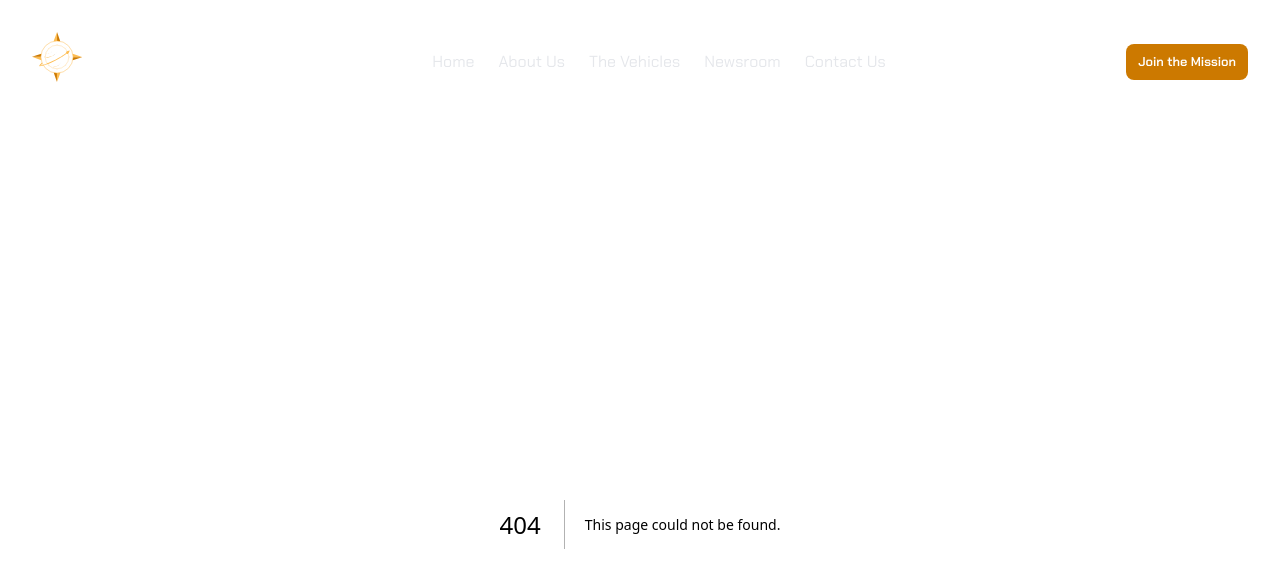
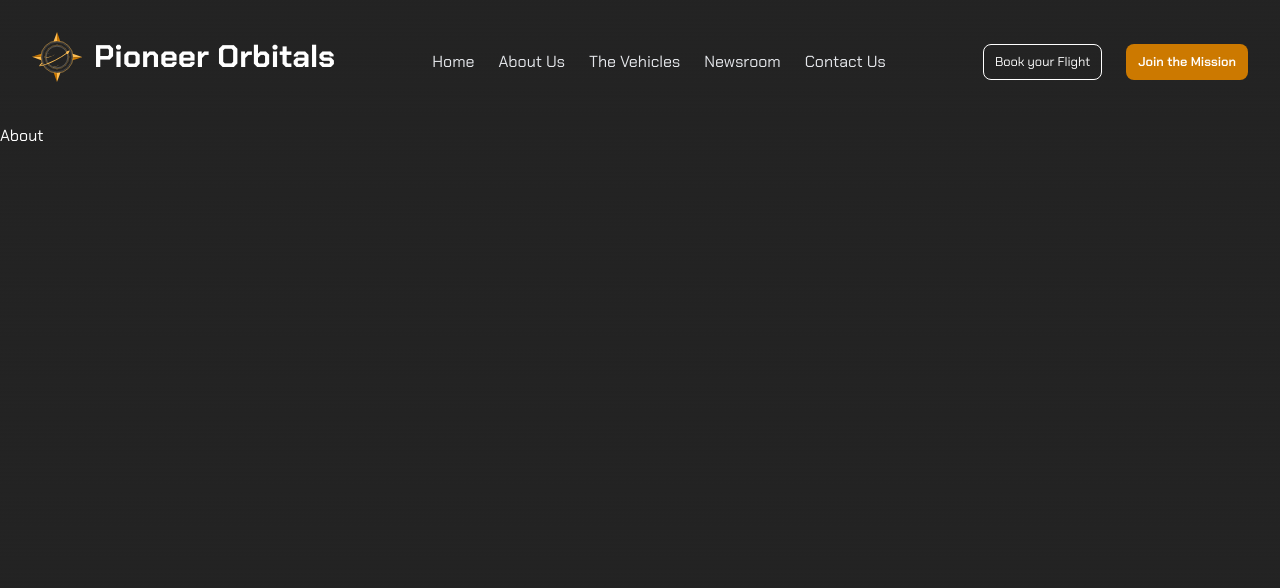
Before and after one commit to aryamanrtunjay/Pioneer-Orbitals-Website, a Next.js app in the folder pioneer-orbitals/: page /about in a window 1280 px wide. Before the commit this address had no page. Shown: the top 588 px of the page. Built offline with nearby package versions, Linux system fonts and the light colour scheme.

Commit message:
Added in development

```diff
--- a/pioneer-orbitals/package.json
+++ b/pioneer-orbitals/package.json
@@ -16,7 +16,8 @@
     "next": "14.2.5",
     "react": "^18",
     "react-dom": "^18",
-    "react-icons": "^5.3.0"
+    "react-icons": "^5.3.0",
+    "react-scroll-parallax": "^3.4.5"
   },
   "devDependencies": {
     "eslint": "^8",
--- /dev/null
+++ b/pioneer-orbitals/src/app/about/page.jsx
@@ -0,0 +1,7 @@
+import React from 'react'
+
+export default function page() {
+  return (
+    <div>About</div>
+  )
+}
--- a/pioneer-orbitals/src/app/page.js
+++ b/pioneer-orbitals/src/app/page.js
@@ -1,10 +1,12 @@
 import Image from "next/image";
 import Hero from "@/components/Home_Page/Hero";
+import Mission from "@/components/Home_Page/Mission";
 
 export default function Home() {
   return (
     <main>
-      <Hero />
+      <Hero/>
+      <Mission />
     </main>
   );
 }
--- a/pioneer-orbitals/src/components/Header/Header.jsx
+++ b/pioneer-orbitals/src/components/Header/Header.jsx
@@ -27,7 +27,7 @@ export default function Header() {
   const [hoverIndex, setHoverIndex] = useState(null);
 
   return (
-    <header>
+    <header className="mb-0">
       <nav>
         <Container className="relative z-50 flex justify-between py-8">
           <div className="relative z-10">
--- a/pioneer-orbitals/src/components/Header/NavLinks.jsx
+++ b/pioneer-orbitals/src/components/Header/NavLinks.jsx
@@ -13,7 +13,7 @@ export default function NavLinks() {
             <Link
                 key={_id}
                 href={href}
-                className="relative -mx-3 -my-2 px-1 rounded-lg py-1 text-base
+                className="relative -mx-3 -my-2 px-1 rounded-lg py-2 text-base
                 text-gray-200 transition-colors"
                 onMouseEnter={() => setHoverIndex(_id)}
                 onMouseLeave={() => setHoverIndex(null)}
--- a/pioneer-orbitals/src/components/Home_Page/Hero.jsx
+++ b/pioneer-orbitals/src/components/Home_Page/Hero.jsx
@@ -5,6 +5,7 @@ import Image from 'next/image'
 import HeroImage from '@/images/HeroImage.png'
 import HeroImageMobile from '@/images/HeroImageMobile.jpg'
 import Button from '@/components/Button'
+import { ParallaxProvider } from 'react-scroll-parallax'
 
 export default function Hero() {
 
@@ -60,30 +61,32 @@ export default function Hero() {
 
   React.useEffect(() => {
     if(isDesktop) {
-      setStyle("relative flex flex-col mt-40 h-min items-center mx-5 gap-3")
+      setStyle("relative flex flex-col pt-40 h-[calc(1/729*100%)] items-center mx-5 gap-3")
     }
     else if(!isDesktop && orientation.substring(0, 9) === "landscape") {
-      setStyle("relative flex flex-col mt-10 h-min items-center mx-3 gap-3")
+      setStyle("relative flex flex-col pt-10 h-min items-center mx-3 gap-3")
     }
     else {
-      setStyle("relative flex flex-col mt-20 h-min items-center mx-4 gap-3")
+      setStyle("relative flex flex-col pt-20 h-min items-center mx-10 gap-3")
     }
   }, [isDesktop, orientation])
 
   return (
-    <div>
-      <Image
-        className="relative opacity-40 z-0"
+    <div className="h-dvh">
+      <ParallaxProvider>
+        <Image scrollAxis="vertical"
+          className="fixed opacity-40 z-0"
           src={isDesktop ? HeroImage : HeroImageMobile}
           layout="fill"
           objectFit="cover"
           objectPosition="center"
           alt="Rocket leaving the Earth"
         />
+      </ParallaxProvider>
       <div className={style}>
-        <h1 className={isDesktop ? "text-4xl leading-none font-bold tracking-widest uppercase text-center" : "leading-none text-3xl font-bold tracking-widest uppercase text-center"}>Pioneering Space for All</h1>
-        <h2 className={isDesktop ? "text-2xl font-medium text-center leading-none" : "text-lg font-medium text-center leading-none"}>Innovating small satellite launchers for a brighter future</h2>
-        <Button href="#about" variant="outline" className={orientation.substring(0, 9) === "landscape" ? "h-15 w-60 text-xl text-center mt-5" : "h-15 w-60 text-xl text-center mt-10"}>Fly With Us</Button>
+        <h1 className={isDesktop ? "text-6xl leading-none font-bold tracking-widest uppercase text-center" : "leading-none text-3xl font-medium tracking-widest uppercase text-center"}>Pioneering Space for All</h1>
+        <h2 className={isDesktop ? "text-3xl font-medium text-center leading-none" : "text-lg font-light text-center leading-none"}>Innovating small satellite launchers for a brighter future</h2>
+        <Button href="/about" variant="outline" className={orientation.substring(0, 9) === "landscape" ? "h-15 w-60 text-xl text-center mt-5" : "h-15 w-60 text-xl text-center mt-10"}>Learn More</Button>
       </div>
     </div>
   )
--- /dev/null
+++ b/pioneer-orbitals/src/components/Home_Page/InfoCard.jsx
@@ -0,0 +1,7 @@
+import React from 'react'
+
+export default function InfoCard() {
+  return (
+    <div className="relative">Info Card</div>
+  )
+}
--- /dev/null
+++ b/pioneer-orbitals/src/components/Home_Page/Mission.jsx
@@ -0,0 +1,11 @@
+import React from 'react'
+import InfoCard from './InfoCard'
+
+export default function Mission() {
+  return (
+    <div>
+        <h1 className="text-3xl font-medium text-center leading-none">Website in Development</h1>
+        <div className="h-[100px]"/>
+    </div>
+  )
+}
--- a/pioneer-orbitals/src/constants/index.jsx
+++ b/pioneer-orbitals/src/constants/index.jsx
@@ -1,6 +1,6 @@
 export const navData = [
-    {_id: 101, title: "Home", href: "#home",},
-    {_id: 102, title: "About Us", href: "#about",},
+    {_id: 101, title: "Home", href: "/",},
+    {_id: 102, title: "About Us", href: "about",},
     {_id: 103, title: "The Vehicles", href: "#vehicles",},
     {_id: 104, title: "Newsroom", href: "#news",},
     {_id: 105, title: "Contact Us", href: "#contact",},
```
Also changed, not shown: 1 other file (tests, documents, lock files or other folders). Lines whose indentation alone changed are shown as unchanged.
